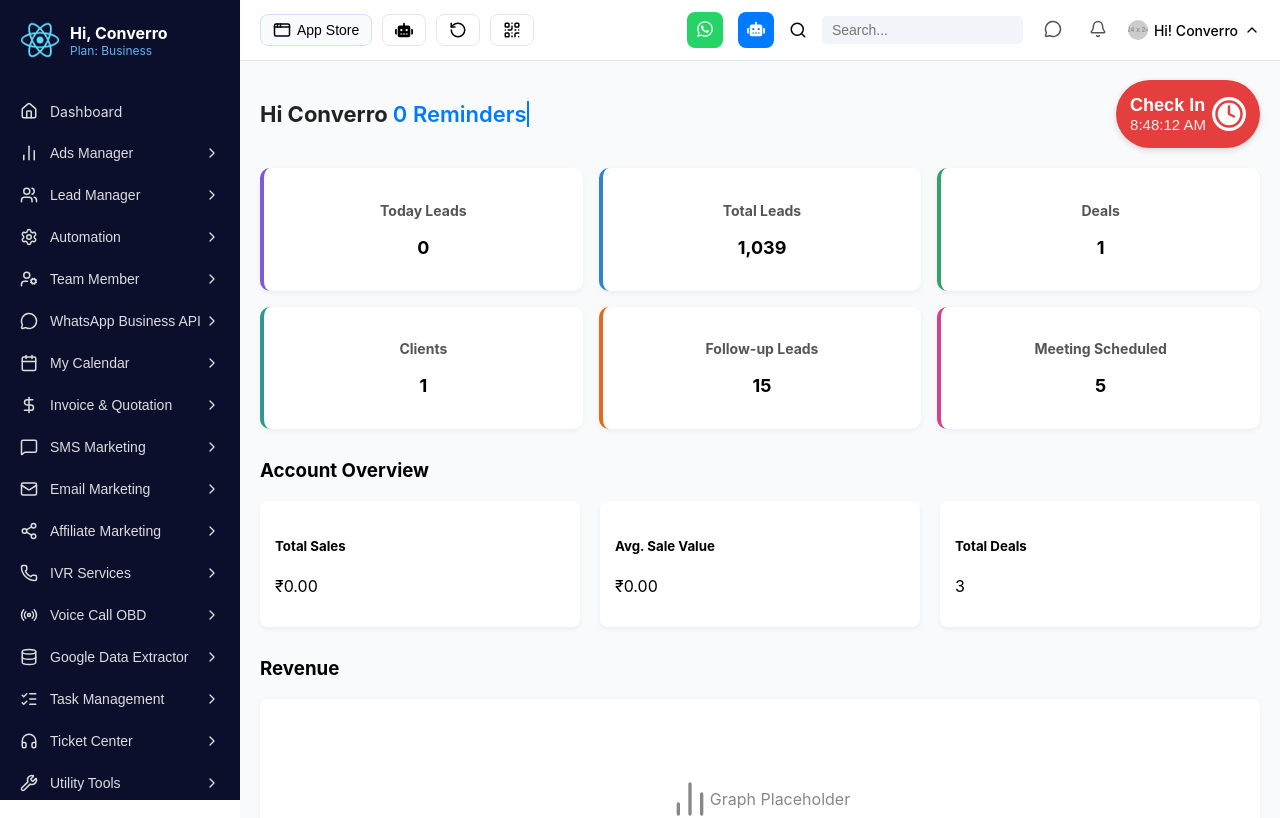
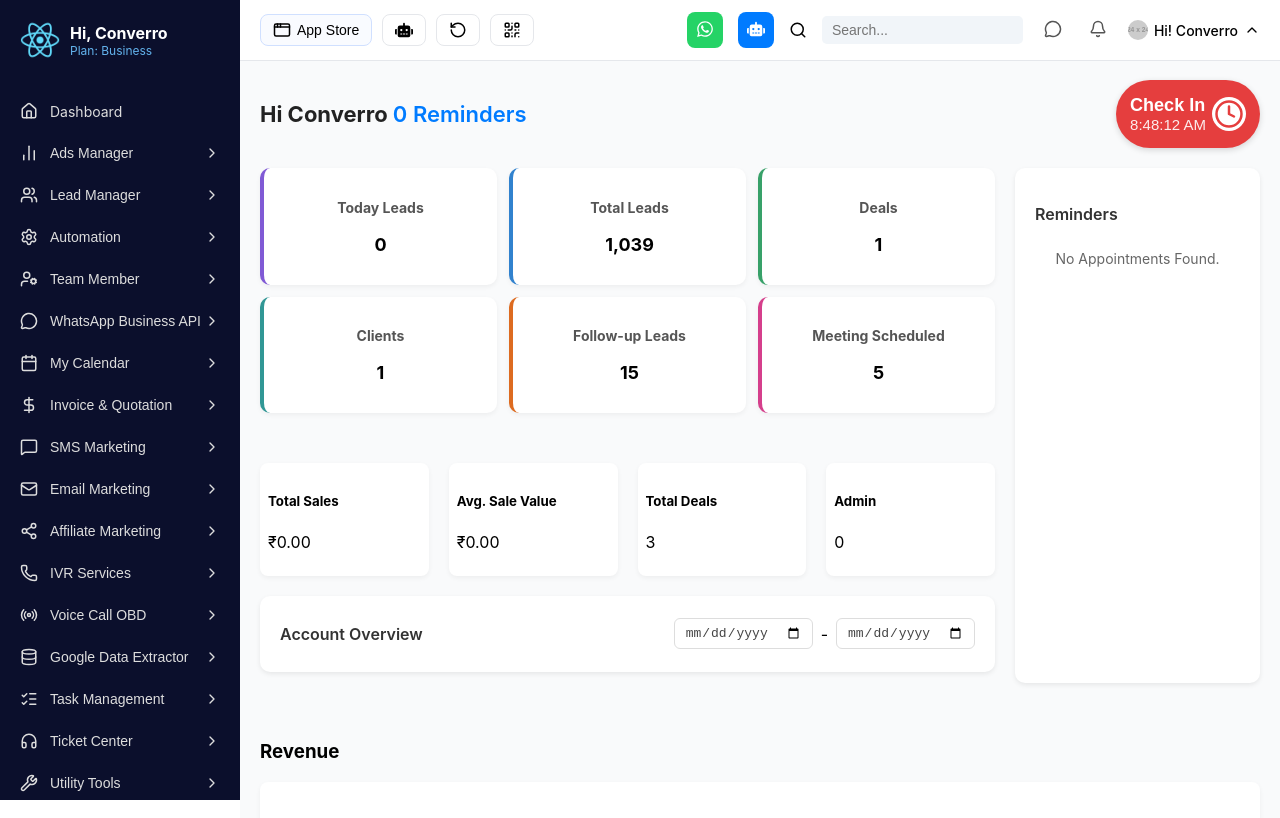
Before and after one commit to IsHa2507/crm-dashboard, a React (Create React App) app: page / in a window 1280 px wide. Shown: the top 818 px of the page. Built offline with nearby package versions, Linux system fonts and the light colour scheme.

Commit message:
account overview added

```diff
--- a/src/pages/Dashboard/Dashboard.css
+++ b/src/pages/Dashboard/Dashboard.css
@@ -52,7 +52,6 @@
   background: #e53e3e;
   color: #fff;
   border: none;
-
   padding: 15px 14px;
   border-radius: 50px;
   font-size: 18px;
@@ -90,10 +89,18 @@
 
 
 /* Top cards */
+.crm-dashboard-layout {
+  display: grid;
+  grid-template-columns: 3fr 1fr; /* left content + sidebox */
+  gap: 20px;
+  align-items: stretch; /* 🔥 makes both columns equal height */
+}
+
+
 .crm-cards {
   display: grid;
   grid-template-columns: repeat(3, 1fr);
-  gap: 16px;
+  gap: 12px;
   margin-bottom: 30px;
 }
 
@@ -112,7 +119,7 @@
 
 .crm-card {
   background: #fff;
-  padding: 15px;
+  padding: 12px;
   border-radius: 10px;
   box-shadow: 0 2px 5px rgba(0,0,0,0.05);
   text-align: center;
@@ -136,8 +143,44 @@
 .crm-card.teal { border-left: 4px solid #319795; }
 .crm-card.orange { border-left: 4px solid #dd6b20; }
 .crm-card.pink { border-left: 4px solid #d53f8c; }
+ /* Sidebox styles */
+.crm-left {
+  display: flex;
+  flex-direction: column;
+  gap: 20px;
+  height: 100%; /* 🔥 force equal height with sidebox */
+}
 
-/* Sections */
+
+.crm-sidebox {
+  background: #fff;
+  border-radius: 10px;
+  padding: 20px;
+  box-shadow: 0 2px 5px rgba(0,0,0,0.08);
+  height: 475px;  /* 🔥 fills equal height */
+  display: flex;
+  flex-direction: column;
+  justify-content: flex-start; /* or center */
+}
+
+
+.crm-sidebox h3 {
+  font-size: 16px;
+  font-weight: 600;
+  margin-bottom: 12px;
+  color: #333;
+  display: flex;
+  align-items: center;
+  gap: 8px;
+}
+
+.crm-sidebox p {
+  font-size: 14px;
+  color: #666;
+  text-align: center;
+}
+
+/* Sections stats */
 .crm-section {
   margin-bottom: 30px;
 }
@@ -150,7 +193,7 @@
 .crm-overview-card {
   flex: 1;
   background: #fff;
-  padding: 15px;
+  padding: 8px;
   border-radius: 8px;
   box-shadow: 0 2px 5px rgba(0,0,0,0.05);
 }
@@ -180,6 +223,38 @@
   border-radius: 8px;
   box-shadow: 0 2px 5px rgba(0,0,0,0.05);
 }
+.account-overview-headerbar {
+  background: #fff;
+  border-radius: 10px;
+  padding: 12px 20px;
+  margin: 20px 0;
+  box-shadow: 0 2px 5px rgba(0,0,0,0.08);
+  display: flex;
+  justify-content: space-between;
+  align-items: center;
+}
+
+.account-overview-headerbar h3 {
+  font-size: 16px;
+  font-weight: 600;
+  color: #333;
+}
+
+.account-overview-date {
+  display: flex;
+  align-items: center;
+  gap: 8px;
+}
+
+.account-overview-date input[type="date"] {
+  padding: 6px 10px;
+  border: 1px solid #ddd;
+  border-radius: 6px;
+  font-size: 13px;
+  color: #444;
+  cursor: pointer;
+}
+
 
 /* Updates */
 .crm-update {
--- a/src/pages/Dashboard/Dashboard.js
+++ b/src/pages/Dashboard/Dashboard.js
@@ -71,6 +71,9 @@ export default function Dashboard() {
 
 
 
+     <div className="crm-dashboard-layout">
+  {/* Left Column */}
+  <div className="crm-left">
     {/* Top stats cards */}
     <section className="crm-cards">
       <div className="crm-card purple">
@@ -99,9 +102,9 @@ export default function Dashboard() {
       </div>
     </section>
 
-      {/* Account overview */}
+    {/* Stats*/}
     <section className="crm-section">
-        <h3>Account Overview</h3>
+
       <div className="crm-overview">
         <div className="crm-overview-card">
           <h5>Total Sales</h5>
@@ -115,8 +118,35 @@ export default function Dashboard() {
           <h5>Total Deals</h5>
           <p>3</p>
         </div>
+        <div className="crm-overview-card">
+          <h5>Admin</h5>
+          <p>0</p>
+        </div>
+      </div>
+       <div className="account-overview-headerbar">
+      <h3>Account Overview</h3>
+      <div className="account-overview-date">
+        <input type="date" />
+        <span> - </span>
+        <input type="date" />
+      </div>
     </div>
     </section>
+
+  </div>
+
+  {/* Right Column - Side Box */}
+  <div className="crm-right">
+    <aside className="crm-sidebox">
+      <h3>Reminders</h3>
+      <p>No Appointments Found.</p>
+    </aside>
+
+</div>
+
+
+</div>
+
 
       {/* Revenue Graph */}
       <section className="crm-section">
```
Lines whose indentation alone changed are shown as unchanged.
